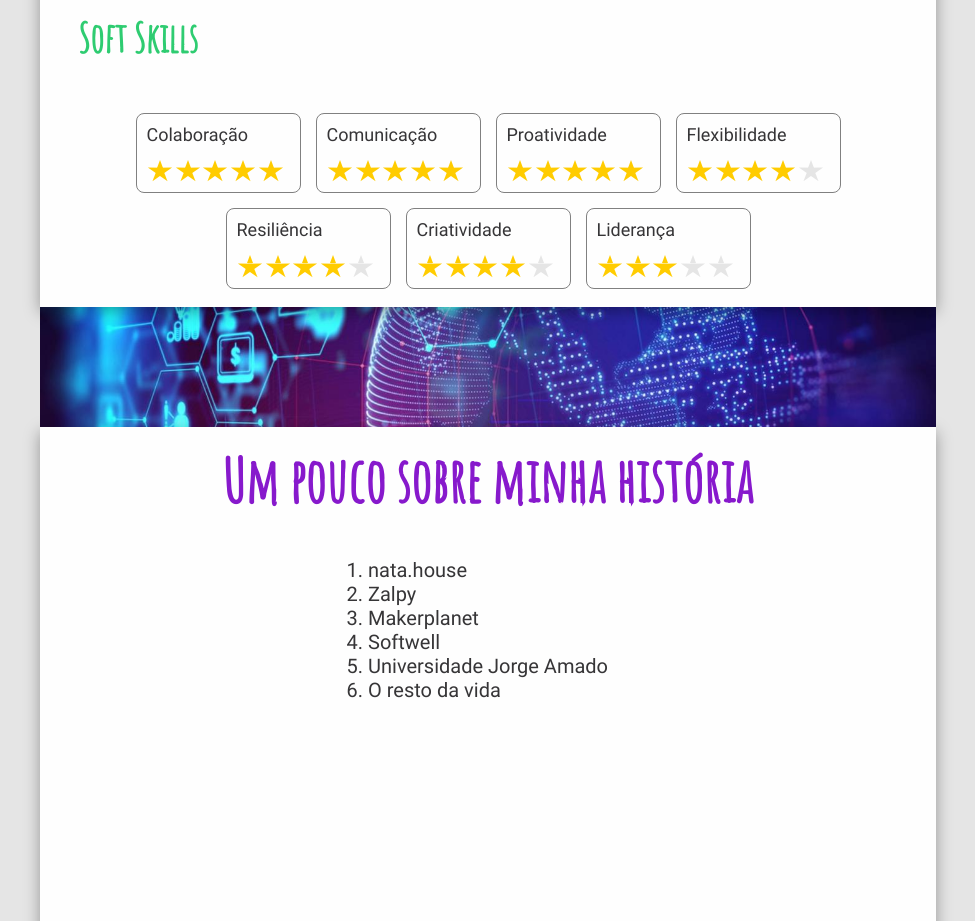
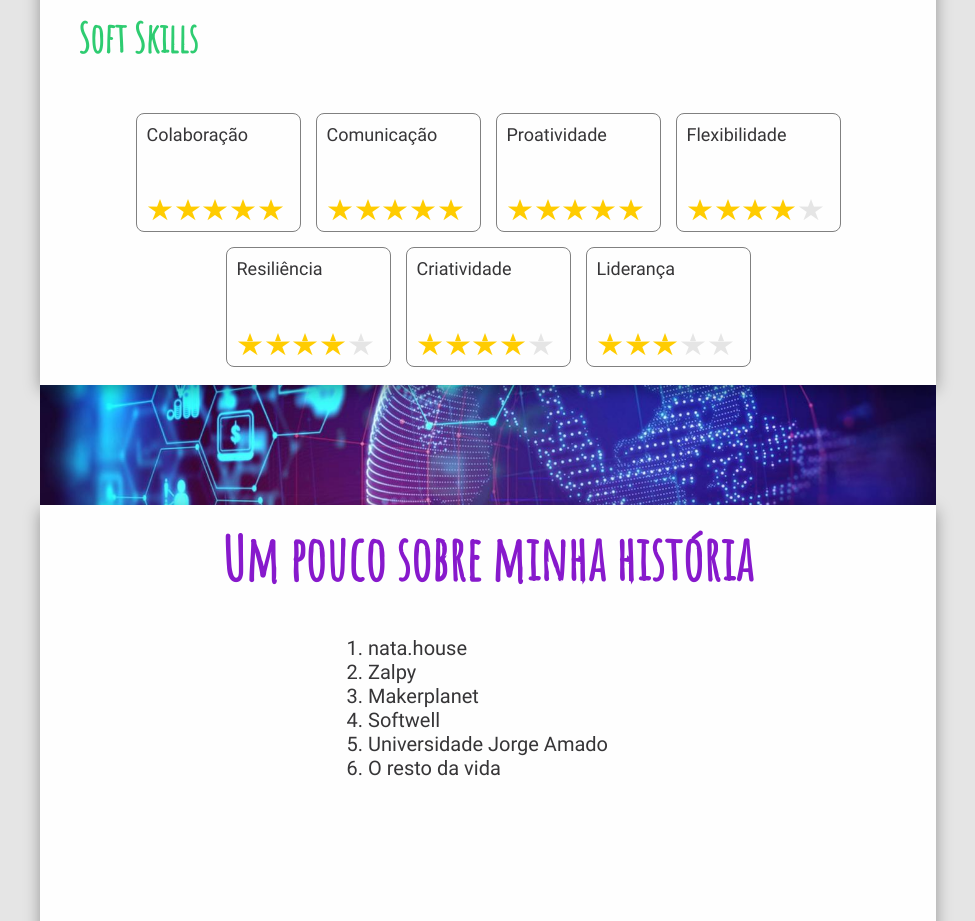
Before and after one commit to karanmelo/karanmelo-page, a React (Create React App) app: page / in a window 1280 px wide. Shown: the part 2160-3081 px from the top of the page, without its empty margins (152-1127 px from the left). Built offline with nearby package versions, Linux system fonts and the light colour scheme.

Commit message:
feat: add icon to rating component

```diff
--- a/src/components/ui-components/Rating/index.tsx
+++ b/src/components/ui-components/Rating/index.tsx
@@ -7,9 +7,15 @@ export type RatingProps = {
   label: string;
   value: number;
   quantity: number;
+  img: string;
 };
 
-export const Rating: React.FC<RatingProps> = ({ label, quantity, value }) => {
+export const Rating: React.FC<RatingProps> = ({
+  label,
+  quantity,
+  value,
+  img,
+}) => {
   const setColor = (rating: boolean) => {
     return rating ? '#FC0' : 'var(--color-light-gray)';
   };
@@ -32,7 +38,10 @@ export const Rating: React.FC<RatingProps> = ({ label, quantity, value }) => {
 
   return (
     <S.Container>
-      <S.Label>{label}</S.Label>
+      <S.Label>
+        {label}
+        <S.Icon src={img} />
+      </S.Label>
       <S.Content>{renderStars()}</S.Content>
     </S.Container>
   );
--- a/src/components/ui-components/Rating/styles.tsx
+++ b/src/components/ui-components/Rating/styles.tsx
@@ -7,6 +7,9 @@ export const Container = styled.div`
 `;
 
 export const Label = styled.label`
+  display: inline-flex;
+  gap: 24px;
+
   font-family: Roboto;
   font-size: 1.8rem;
 `;
@@ -14,3 +17,7 @@ export const Label = styled.label`
 export const Content = styled.div`
   display: flex;
 `;
+
+export const Icon = styled.img`
+  height: 6rem;
+`;
```
